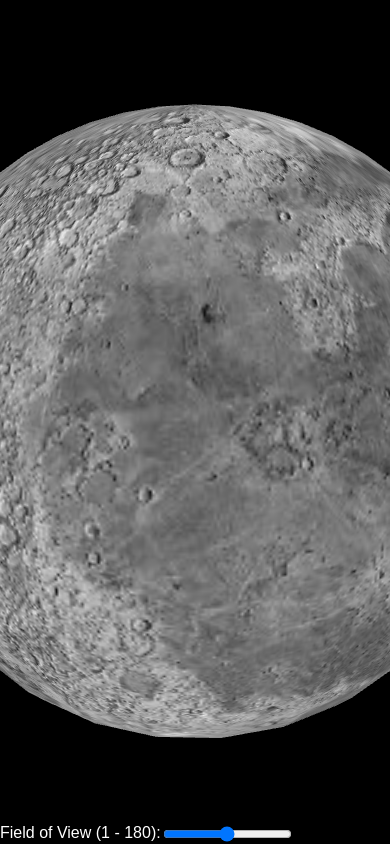
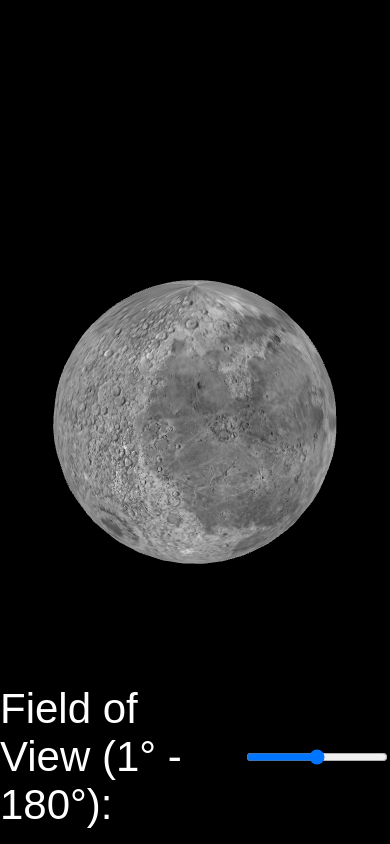
Before and after one commit to kyleleow/simple-threejs-moon, a plain HTML site: page index.html in a window 390 px wide. Drawn offline with nearby package versions, Linux system fonts and the light colour scheme; animation ran at ten frames a second.

Commit message:
feat: improve user experience in mobile
Change form to center horizontally

Set object's initial z-position to be higher

```diff
--- a/app.js
+++ b/app.js
@@ -14,7 +14,7 @@ const material = new THREE.MeshBasicMaterial({ map: texture });
 const sphere = new THREE.Mesh(geometry, material);
 scene.add(sphere);
 scene.add(sphere);
-camera.position.z = 10;
+camera.position.z = 20;
 
 function animate() {
   requestAnimationFrame(animate); //renderer to draw scene every time screen refreshed
--- a/index.html
+++ b/index.html
@@ -3,6 +3,7 @@
 
 <head>
   <meta charset="utf-8">
+  <meta name="viewport" content="width=device-width">
   <title>Simple ThreeJS Sphere</title>
   <style>
     body {
@@ -10,19 +11,36 @@
     }
 
     form {
+      width: 100%;
       position: fixed;
-      bottom: 0;
-      left: 0;
+      bottom: 15px;
       color: #fff;
       font-family: sans-serif;
       display: flex;
+      justify-content: center;
+      font-size: 42px;
+    }
+
+    form input {
+      width: 300px;
+      margin-left: 30px;
+    }
+
+    @media only screen and (min-width: 769px) {
+      form {
+        font-size: 16px;
+      }
+
+      form input {
+        margin-left: 15px;
+      }
     }
   </style>
 </head>
 
 <body>
   <form>
-    <label for="field-of-view">Field of View (1 - 180):</label>
+    <label for="field-of-view">Field of View (1° - 180°):</label>
     <input type="range" id="field-of-view" min="1" max="180" step="1" oninput="updatePOV(this.value)">
   </form>
 
```
